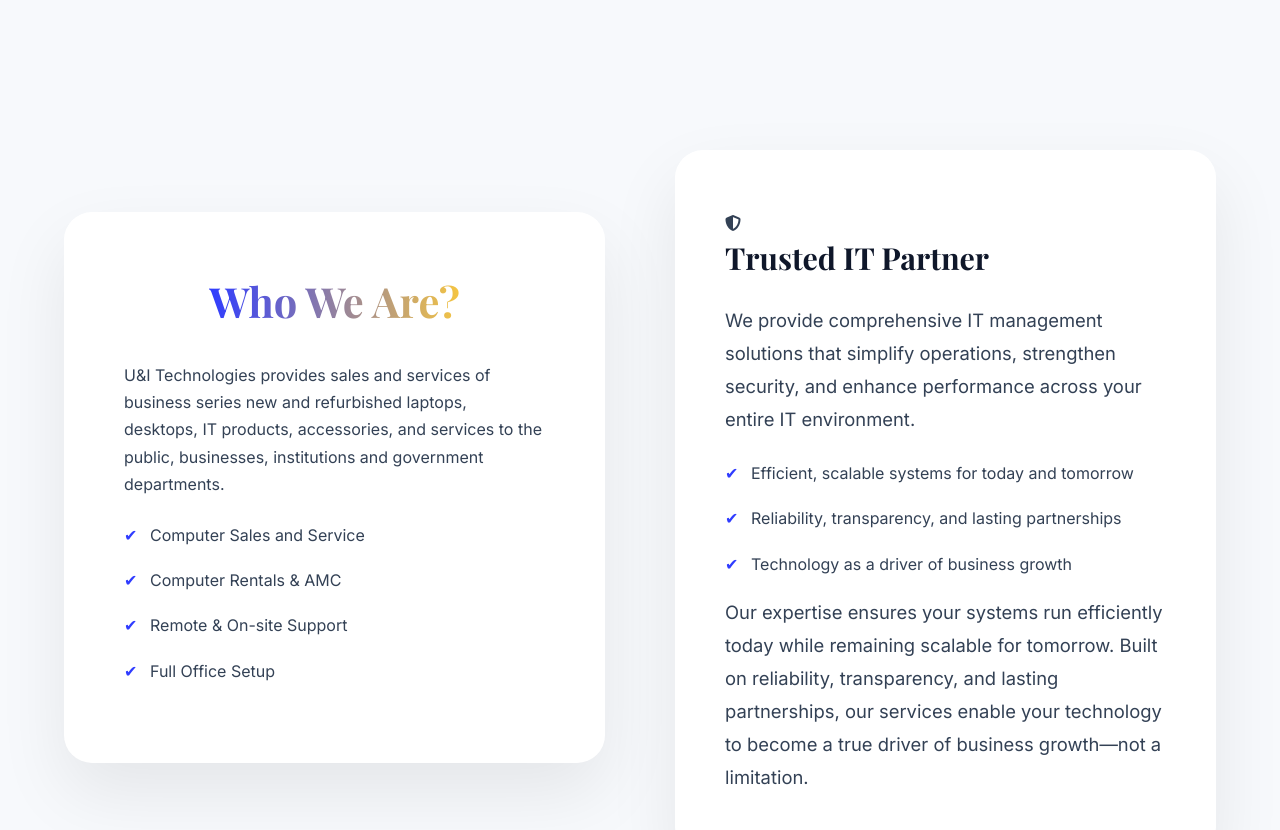
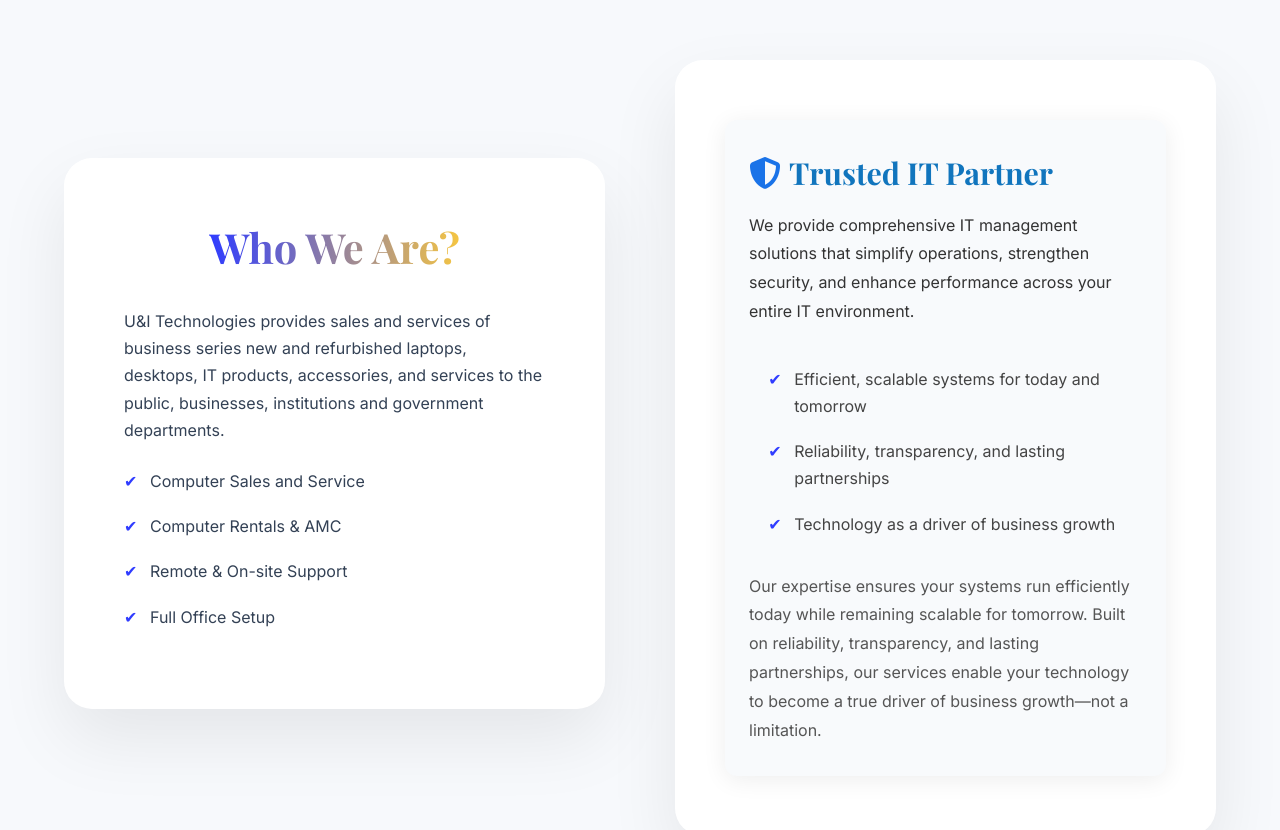
Before and after one commit to karthikkalkatte/siddhi, a website: page index.html in a window 1280 px wide. Shown: the part 900-1730 px from the top of the page. Drawn offline with nearby package versions, Linux system fonts and the light colour scheme.

Commit message:
Update style.css

```diff
--- a/style.css
+++ b/style.css
@@ -200,7 +200,7 @@ header {
 
 /* ===== SECTION BASE ===== */
 section {
-  padding: 140px 0;
+  padding: 50px 0;
 }
 
 .section-title {
@@ -262,14 +262,81 @@ section {
 
 .about-box:nth-child(2) h3 {
   font-size: 1.9rem; /* slightly bigger header */
-  margin-bottom: 24px;
 }
 
 .about-box:nth-child(2) p {
-  font-size: 1.15rem;
+  font-size: 1rem;
   line-height: 1.8; /* more vertical spacing */
 }
 
+/* About Card Styles */
+.about-card {
+  background: #f8fafc;
+  border-radius: 12px;
+  box-shadow: 0 4px 24px rgba(0,0,0,0.07);
+  padding: 2rem 1.5rem;
+  display: flex;
+  flex-direction: column;
+  align-items: flex-start;
+  gap: 1rem;
+}
+
+.about-card p {
+ font-size: 1rem;
+}
+
+.about-card-header {
+  display: flex;
+  align-items: center;
+  gap: 0.5rem;
+}
+.about-card-icon {
+  font-size: 2rem;
+  color: #1a73e8;
+  display: flex;
+  align-items: center;
+}
+.about-card-title {
+  font-family: 'Playfair Display', serif;
+  font-weight: 700;
+  margin: 0;
+  color: #1175bd;
+  font-size: 1.3rem;
+  display: flex;
+  align-items: center;
+}
+.about-card-desc {
+  font-size: 1em;
+  color: #333;
+  margin: 0;
+  font-family: 'Inter', sans-serif;
+}
+.about-card-list {
+  margin: 0;
+  padding-left: 1.2rem;
+  color: #444;
+  font-size: 1rem;
+  font-family: 'Inter', sans-serif;
+}
+.about-card-list li {
+  list-style: none;
+  padding-left: 26px;
+  margin-bottom: 18px;
+  position: relative;
+  font-family: 'Inter', sans-serif;
+}
+.about-card-list li::before {
+  content: '✔';
+  position: absolute;
+  left: 0;
+  color: var(--primary);
+}
+.about-card-note {
+  margin: 0;
+  color: #555;
+  font-size: 1em;
+  font-family: 'Inter', sans-serif;
+}
 
 /* ===== SERVICES - FIXED FLIP EFFECT ===== */
 .services-grid {
@@ -553,9 +620,6 @@ section {
   box-shadow: 0 15px 30px rgba(52,211,153,0.3);
 }
 
-
-
-
 /* ===== FOOTER ===== */
 footer {
   background: #020617;
```
